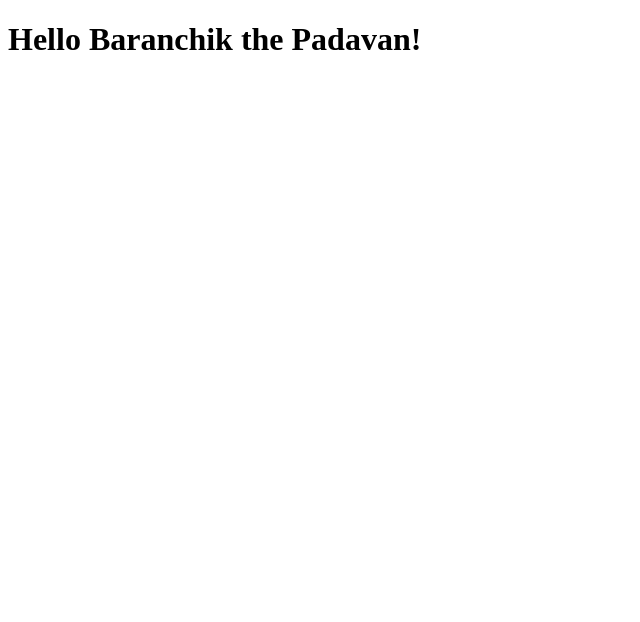
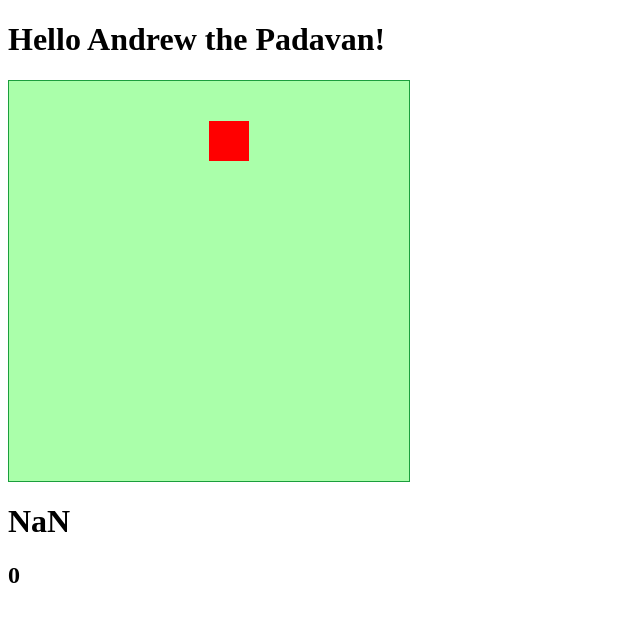
Before and after one commit to mzahor/snakegame, a website built with webpack: page index.html in a window 1280 px wide. Shown: the whole page, without its empty margins (0-640 px from the left). Built offline with nearby package versions, Linux system fonts and the light colour scheme; files whose address does not match are found by name.

Commit message:
fix script tag

```diff
--- a/index.html
+++ b/index.html
@@ -6,11 +6,11 @@
   </head>
 
   <body>
-    <h1>Hello Baranchik the Padavan!</h1>
+    <h1>Hello Andrew the Padavan!</h1>
 
     <div id="app"></div>
 
-    <script src="/dist/dist.min.js" />
+    <script src="/dist/dist.min.js"></script>
   </body>
 
 </html>
--- a/src/index.ts
+++ b/src/index.ts
@@ -25,6 +25,4 @@ function init() {
   engine.start();
 }
 
-console.log('hello');
-
 init();
```
